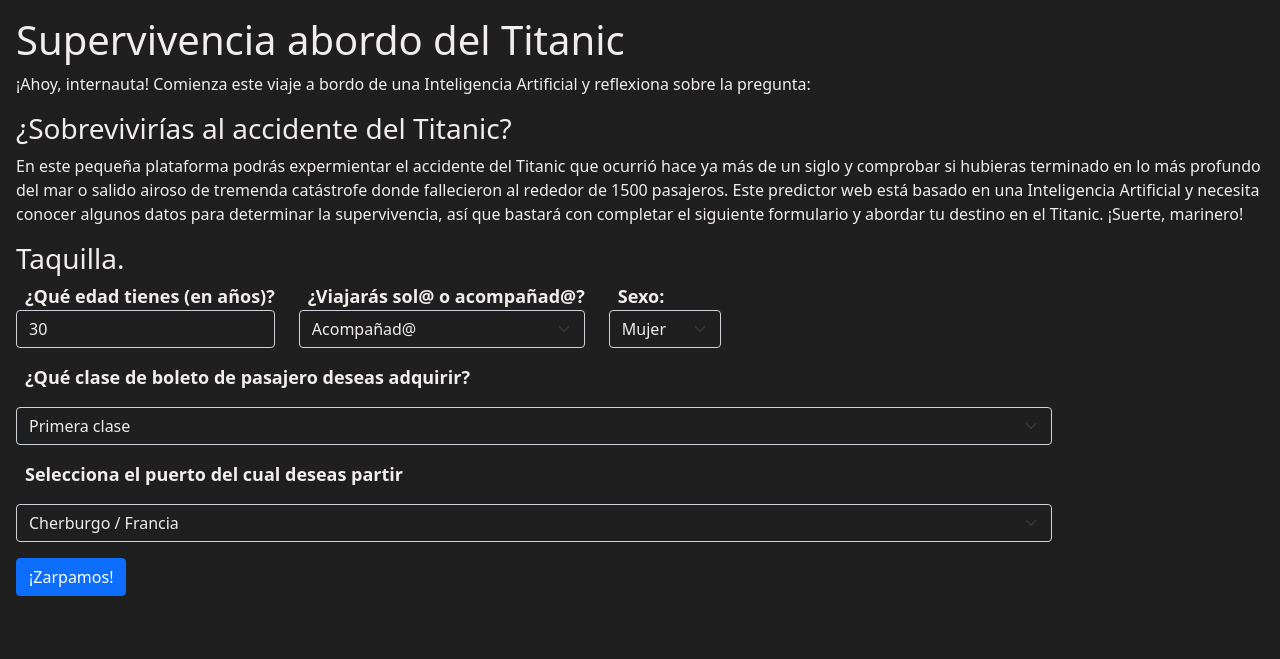
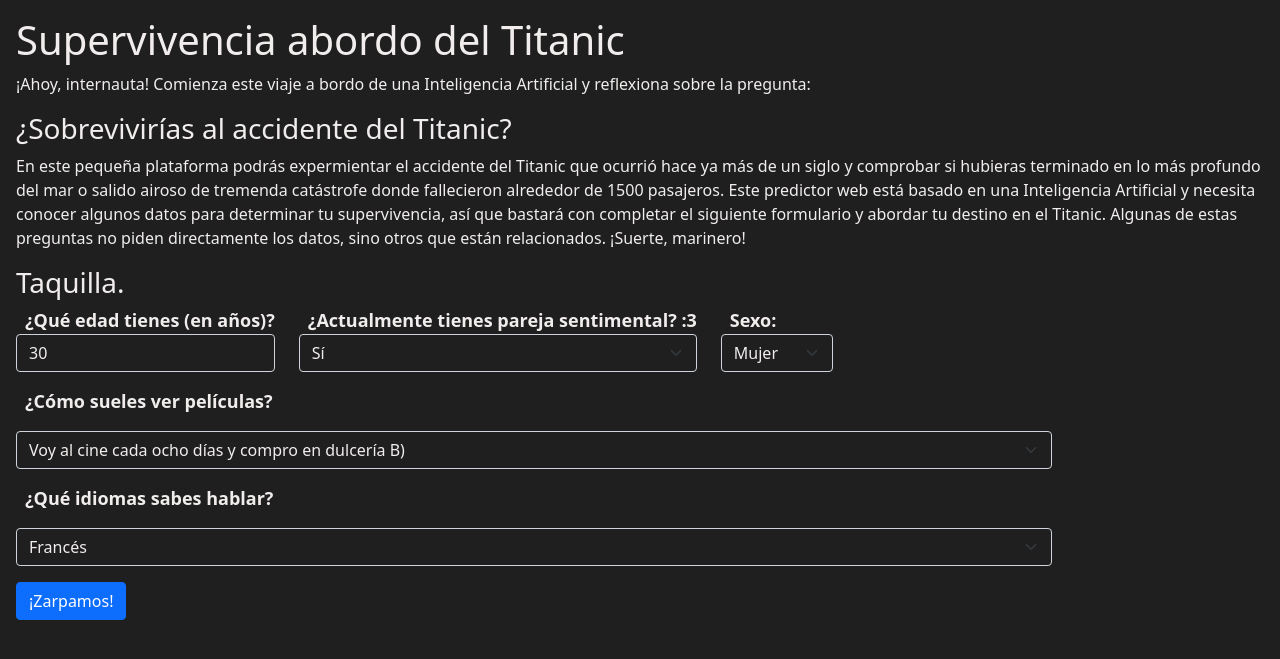
Before and after one commit to Mecuba/Supervivencia-en-el-Titanic, a Flask app: page / in a window 1280 px wide. Shown: the top 659 px of the page. Run offline with Flask 2, Linux system fonts and the light colour scheme; some libraries are stand-ins or nearby versions.

Commit message:
Modificación de preguntas del formulario
Las preguntas ya no están directamente relacionadas con las variables del modelo. Ahora están un poco mejor contextualizadas.

```diff
--- a/main.py
+++ b/main.py
@@ -14,9 +14,9 @@ app = Flask(__name__)
 data_storage = {
     'edad': 30,
     'pasajero': ['0','0','0'],
-    'viaja_solo': '0', #0 -> no
+    'viaja_solo': '0', #0 = No
     'puerto': ['0','0','0'],
-    'sexo': '0', #0 -> Mujer
+    'sexo': '0', #0 = Mujer
 }
 
 
--- a/templates/index.html
+++ b/templates/index.html
@@ -27,11 +27,12 @@
     </h3>
     <p>
         En este pequeña plataforma podrás expermientar el accidente del Titanic que ocurrió hace ya más de un siglo y comprobar
-        si hubieras terminado en lo más profundo del mar o salido airoso de tremenda catástrofe donde fallecieron al rededor de
+        si hubieras terminado en lo más profundo del mar o salido airoso de tremenda catástrofe donde fallecieron alrededor de
         1500 pasajeros.
 
-        Este predictor web está basado en una Inteligencia Artificial y necesita conocer algunos datos para determinar la
-        supervivencia, así que bastará con completar el siguiente formulario y abordar tu destino en el Titanic.
+        Este predictor web está basado en una Inteligencia Artificial y necesita conocer algunos datos para determinar tu
+        supervivencia, así que bastará con completar el siguiente formulario y abordar tu destino en el Titanic. Algunas de estas
+        preguntas no piden directamente los datos, sino otros que están relacionados.
 
         ¡Suerte, marinero!
     </p>
@@ -49,11 +50,11 @@
         </div>
         <!-- Viajas solo -->
         <div class="col-auto">
-            <label class="encabezado"> ¿Viajarás sol@ o acompañad@? </label>
+            <label class="encabezado"> ¿Actualmente tienes pareja sentimental? :3 </label>
             <div class="col">
                 <select class="form-select" aria-label="Default select example" id="viaje">
-                    <option value="0">Acompañad@</option>
-                    <option value="1">Sol@</option>
+                    <option value="0">Sí</option>
+                    <option value="1">No</option>
                 </select>
             </div>
         </div>
@@ -76,28 +77,28 @@
     <!-- Clase de pasajero -->
     <div class="row mb-3"></div>
     <div class="row mb-3">
-        <label class="encabezado"> ¿Qué clase de boleto de pasajero deseas adquirir? </label>
+        <label class="encabezado"> ¿Cómo sueles ver películas? </label>
     </div>
     <div class="row mb-3">
         <div class="col-sm-10">
             <select class="form-select" aria-label="Default select example" id="clase">
-                <option value="0">Primera clase</option>
-                <option value="1">Segunda clase</option>
-                <option value="2">Tercera clase</option>
+                <option value="0">Voy al cine cada ocho días y compro en dulcería B)</option>
+                <option value="1">Veo pelis en Netflix :) </option>
+                <option value="2">Bajo películas de Cuevana :p </option>
             </select>
         </div>
     </div>
 
     <!-- Puerto -->
     <div class="row mb-3">
-        <label class="encabezado"> Selecciona el puerto del cual deseas partir </label>
+        <label class="encabezado"> ¿Qué idiomas sabes hablar? </label>
     </div>
     <div class="row mb-3">
         <div class="col-sm-10">
             <select class="form-select" aria-label="Default select example" id="puerto">
-                <option value="0">Cherburgo / Francia</option>
-                <option value="1">Queenstown / Irlanda</option>
-                <option value="2">Southampton / Inglaterra</option>
+                <option value="0">Francés</option>
+                <option value="1">Inglés y me gusta la cerveza :p</option>
+                <option value="2">Inglés y me gusta el té :)</option>
             </select>
         </div>
     </div>
```
